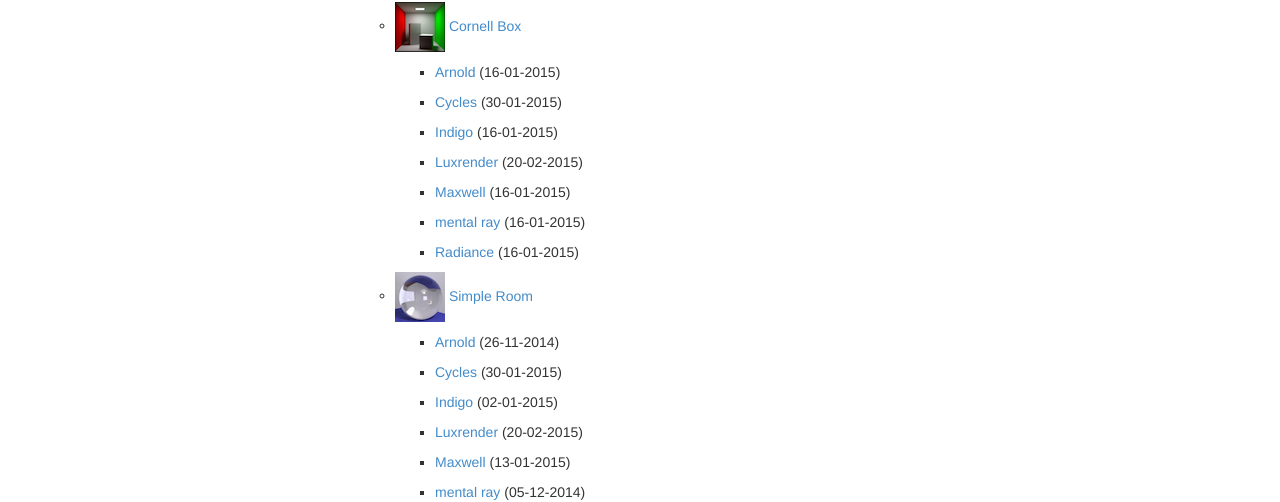
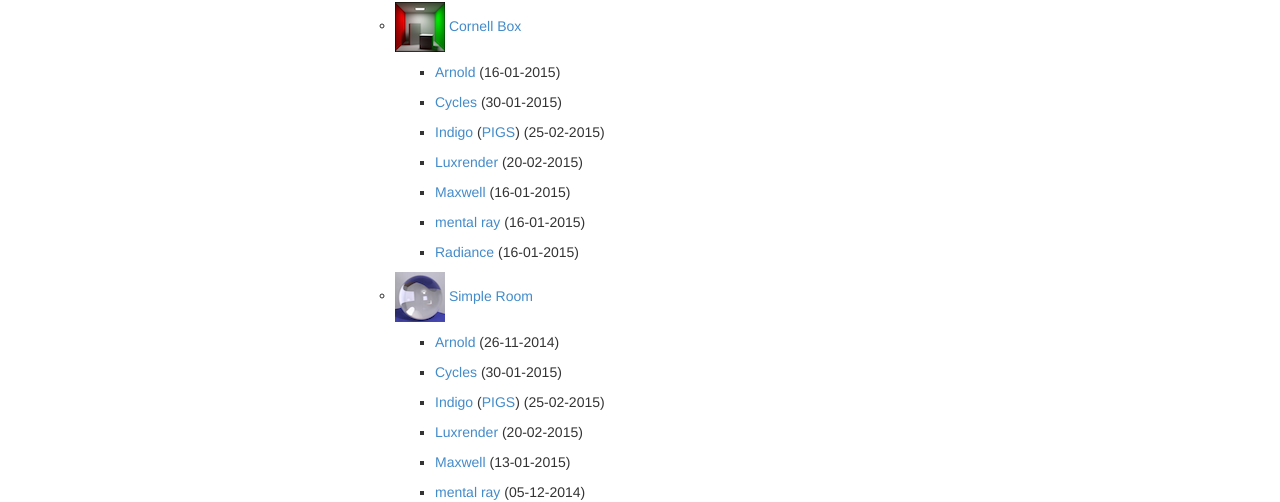
Before and after one commit to wahn/jan_walter_org, a Jekyll site: the page built from download/index.md, in a window 1280 px wide and 900 px high. Shown: the part 348-850 px from the top of the window. Built offline with Jekyll 4.4.1, drawn with Linux system fonts in a browser that asks for light colours; Markdown is read by kramdown in place of the engine named in the settings; some of the changed text lies outside the part shown.

Commit message:
Provide PIGS files (Indigo's packed *.igs files) for various scenes.

```diff
--- a/download/index.md
+++ b/download/index.md
@@ -34,7 +34,9 @@
 
         + [Cycles](https://www.janwalter.org/Download/Scenes/cornell_box_blend.tar.gz) (30-01-2015)
 
-        + [Indigo](https://www.janwalter.org/Download/Scenes/cornell_box_igs.tar.gz) (16-01-2015)
+        + [Indigo](https://www.janwalter.org/Download/Scenes/cornell_box_igs.tar.gz)
+        ([PIGS](https://www.janwalter.org/Download/Scenes/cornell_box.pigs))
+        (25-02-2015)
 
         + [Luxrender](https://www.janwalter.org/Download/Scenes/cornell_box_lxs.tar.gz) (20-02-2015)
 
@@ -51,7 +53,9 @@
 
         + [Cycles](https://www.janwalter.org/Download/Scenes/simple_room_blend.tar.gz) (30-01-2015)
 
-        + [Indigo](https://www.janwalter.org/Download/Scenes/simple_room_igs.tar.gz) (02-01-2015)
+        + [Indigo](https://www.janwalter.org/Download/Scenes/simple_room_igs.tar.gz)
+        ([PIGS](https://www.janwalter.org/Download/Scenes/simple_room_pigs.zip))
+        (25-02-2015)
 
         + [Luxrender](https://www.janwalter.org/Download/Scenes/simple_room_lxs.tar.gz) (20-02-2015)
 
@@ -165,6 +169,10 @@
 
         + [Cycles](https://www.janwalter.org/Download/Scenes/cruiser_blend.tar.gz) (23-02-2015)
 
+        + [Indigo](https://www.janwalter.org/Download/Scenes/cruiser_igs.tar.gz)
+        ([PIGS](https://www.janwalter.org/Download/Scenes/cruiser.pigs))
+        (25-02-2015)
+
         + [Luxrender](https://www.janwalter.org/Download/Scenes/cruiser_lxs.tar.gz) (27-01-2015)
 
         + [Radiance](https://www.janwalter.org/Download/Scenes/cruiser_rad.tar.gz) (29-12-2014)
```
